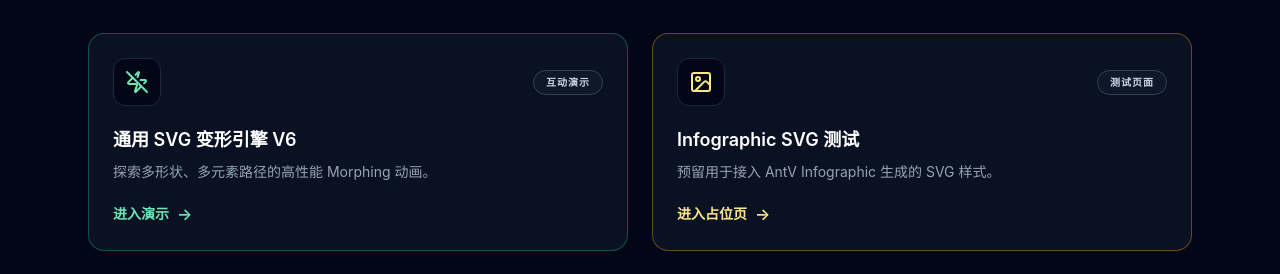
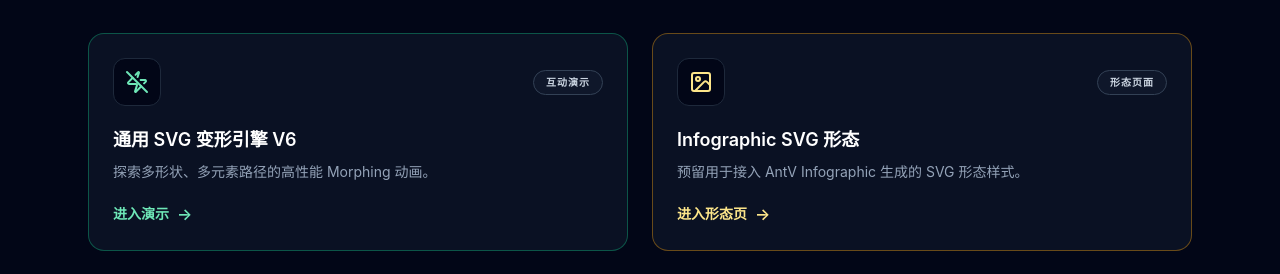
Before and after one commit to eagle-dai/universal-svg-morph, a React (Vite) app: page / in a window 1280 px wide. Shown: the part 159-433 px from the top of the page. Built offline with nearby package versions, Linux system fonts and the light colour scheme.

Commit message:
Rename infographic morph view (#25)

```diff
--- a/src/App.jsx
+++ b/src/App.jsx
@@ -1,11 +1,11 @@
 import { useMemo, useState } from 'react';
 import EntryMenu from './pages/EntryMenu.jsx';
 import UniversalMorph from './features/universal-morph/UniversalMorph.jsx';
-import InfographicTest from './features/infographic-test/InfographicTest.jsx';
+import InfographicMorph from './features/infographic-morph/InfographicMorph.jsx';
 
 const VIEW_COMPONENTS = {
   'universal-morph': UniversalMorph,
-  'infographic-test': InfographicTest
+  'infographic-morph': InfographicMorph
 };
 
 export default function App() {
--- a/src/data/menuItems.js
+++ b/src/data/menuItems.js
@@ -17,11 +17,11 @@
     }
   },
   {
-    id: 'infographic-test',
-    title: 'Infographic SVG 测试',
-    description: '预留用于接入 AntV Infographic 生成的 SVG 样式。',
-    badge: '测试页面',
-    cta: '进入占位页',
+    id: 'infographic-morph',
+    title: 'Infographic SVG 形态',
+    description: '预留用于接入 AntV Infographic 生成的 SVG 形态样式。',
+    badge: '形态页面',
+    cta: '进入形态页',
     icon: Image,
     theme: {
       accent: 'amber',
--- a/src/features/infographic-test/InfographicTest.jsx
+++ b/src/features/infographic-morph/InfographicMorph.jsx
@@ -1,6 +1,6 @@
 import { ArrowLeft, Image } from 'lucide-react';
 
-export default function InfographicTest({ onBack }) {
+export default function InfographicMorph({ onBack }) {
   return (
     <div className="flex min-h-screen flex-col bg-slate-950 text-slate-100">
       <header className="sticky top-0 z-40 border-b border-slate-800 bg-slate-900/80 px-6 py-5 backdrop-blur">
@@ -18,11 +18,11 @@
             ) : null}
             <h1 className="flex items-center gap-2 text-2xl font-semibold text-white">
               <Image className="text-amber-300" size={20} />
-              Infographic SVG 测试页
+              Infographic SVG 形态页
             </h1>
           </div>
           <p className="text-xs text-slate-400">
-            预留用于接入 Infographic 生成的 SVG 结果。
+            预留用于接入 Infographic 生成的 SVG 形态结果。
           </p>
         </div>
       </header>
```
Also changed, not shown: 1 other file (tests, documents, lock files or other folders).
